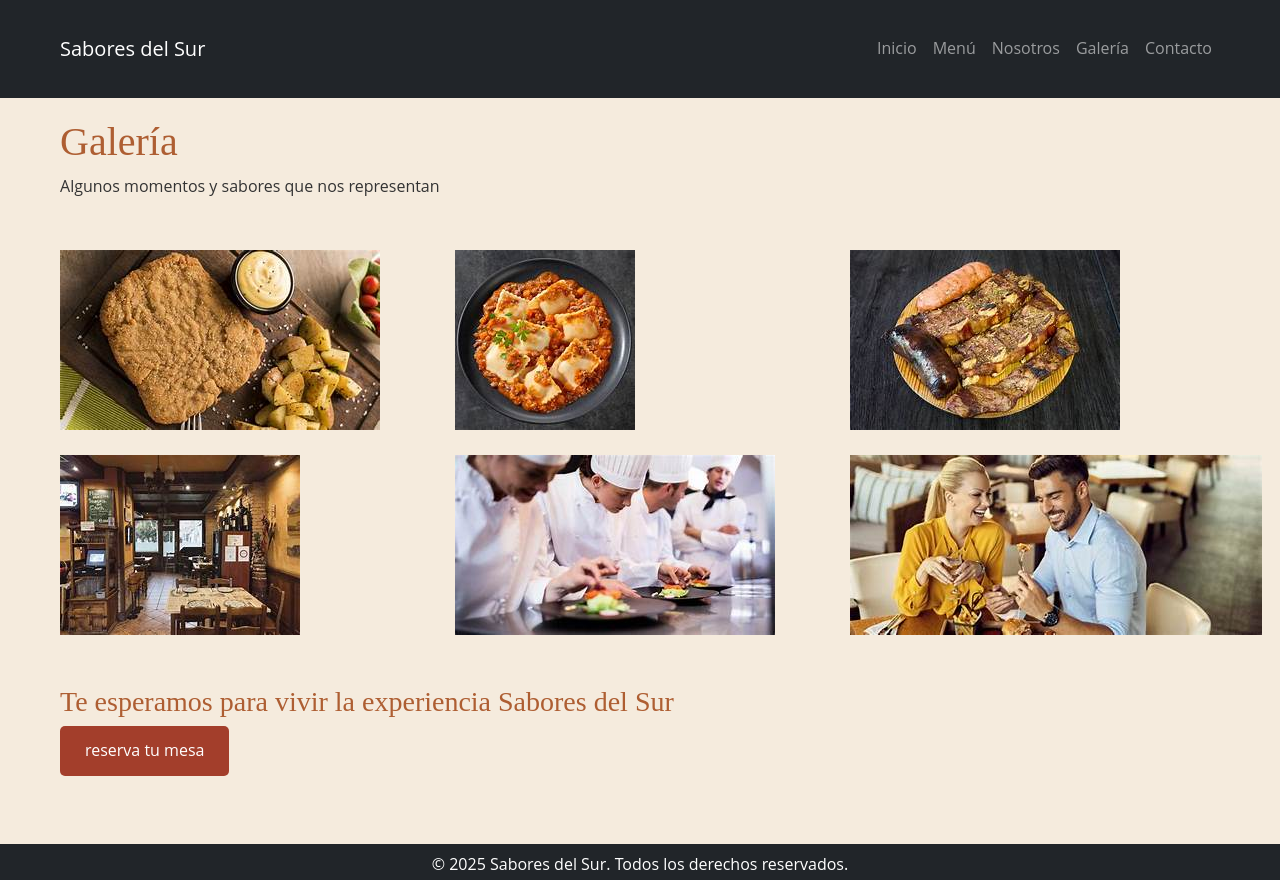
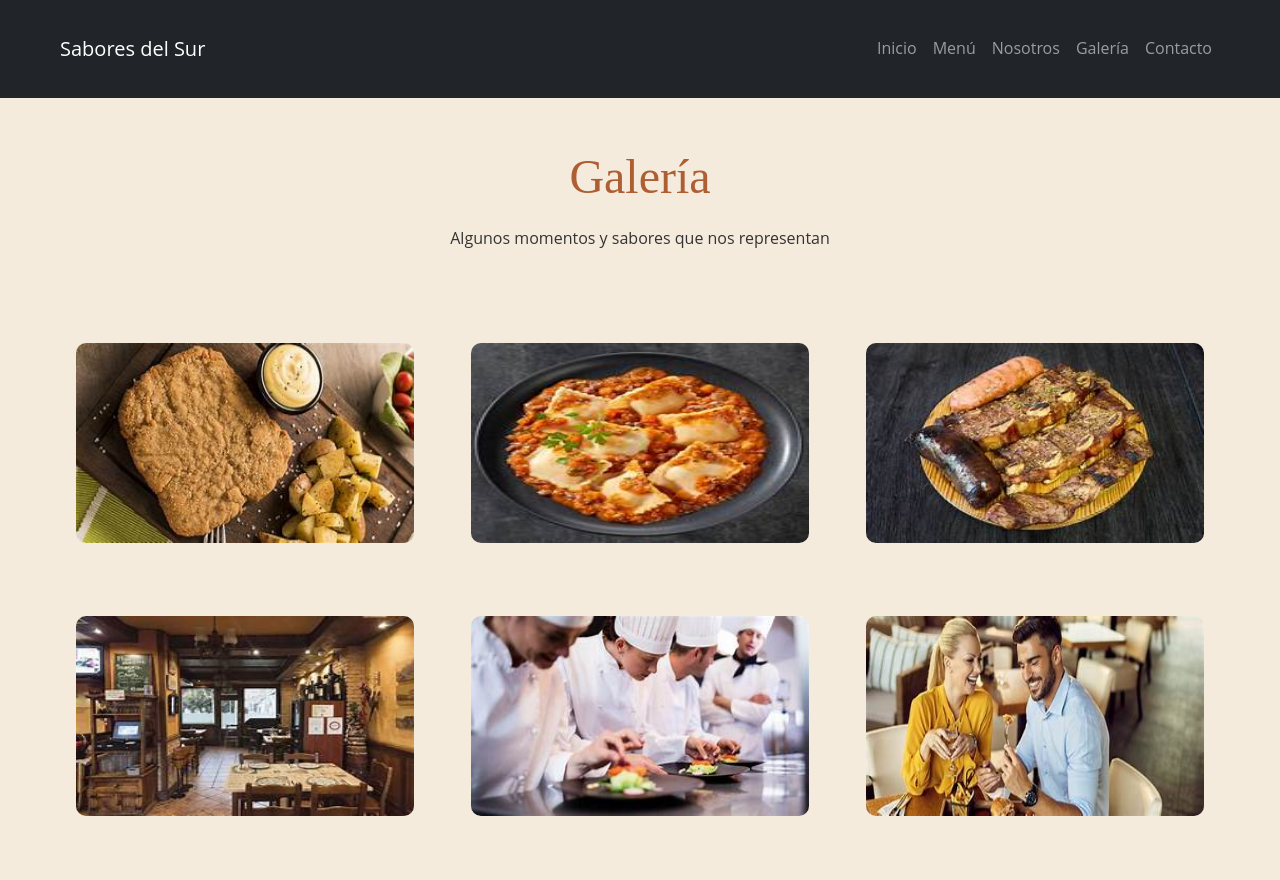
Before and after one commit to martinleiva02/Sabores-del-sur, a plain HTML site: page galeria.html in a window 1280 px wide. Shown: the top 880 px of the page. Drawn offline with nearby package versions, Linux system fonts and the light colour scheme.

Commit message:
finalizado el estilo de galeria

```diff
--- a/galeria.html
+++ b/galeria.html
@@ -35,16 +35,30 @@
 <!--CONTENIDO PRINCIPAL-->
     <main class="container">
         <!--section principal-->
+        <section class="principal-galeria">
             <h1>Galería</h1>
             <p>Algunos momentos y sabores que nos representan</p>
+        </section>
         <!--section galeria-->
         <section class="section-galeria">
+            <div class="galeria">
                 <img src="./img/milanesa-galeria.jpg" alt="Milanesa napolitana servida con papas fritas">
+            </div>
+            <div class="galeria">
                 <img src="img/ravioles-galeria.jpg" alt="Ravioles caseros con salsa bolognesa">
+            </div>
+            <div class="galeria">
                 <img src="img/asado-galeria.jpg" alt="Asado criollo con ensalada">
+            </div>
+            <div class="galeria">
                 <img src="img/interior-restaurante.jpg" alt="Vista del salón principal del restaurante">
+            </div>
+            <div class="galeria">
                 <img src="img/personal-galeria.jpg" alt="Chef y personal en la cocina">
+            </div>
+            <div class="galeria">
                 <img src="img/clientes-galeria.jpg" alt="Clientes disfrutando su comida">
+            </div>
         </section>
         <!--section llamado-->
         <section class="llamado-galeria">
--- a/scss/style.scss
+++ b/scss/style.scss
@@ -329,3 +329,41 @@ img{
         margin: 20px;
     }
 }
+// GALERIA
+//seccion principal
+.principal-galeria{
+    padding: 10px 20px;
+    text-align: center;
+    h1{
+        font-size: 3rem;
+        color: $color-principal;
+        margin-bottom: 20px;
+        margin-top: 20px;
+    }
+}
+//section-galeria
+.galeria{
+    border-radius: 10px;
+    box-shadow: 0,2px, 8px, rgba(0,0,0,0.1);
+    padding: 1rem;
+    transition: transform 0.3 ease;
+&:hover{
+    transform: scale(1.03);
+}
+img{
+    width: 100%;
+    height: 200px;
+    border-radius: 10px;
+    margin-bottom: 1rem;
+}
+}
+// section llamado
+.llamado-galeria{
+    background: linear-gradient(135seg, $color-principal, #d65b45);
+    color: #fff;
+    text-align: center;
+    padding: 10px 10%;
+    button{
+        margin-top: 30px;
+    }
+}
```
Also changed, not shown: css/style.css, 1 other file. Lines whose indentation alone changed are shown as unchanged.
